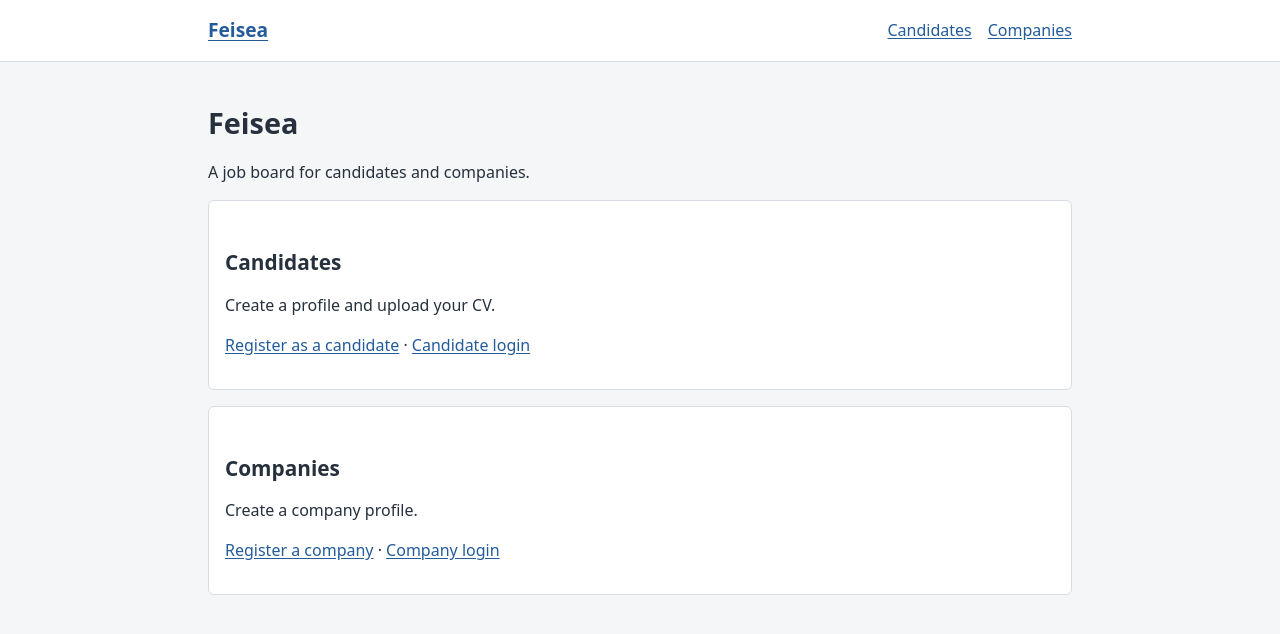
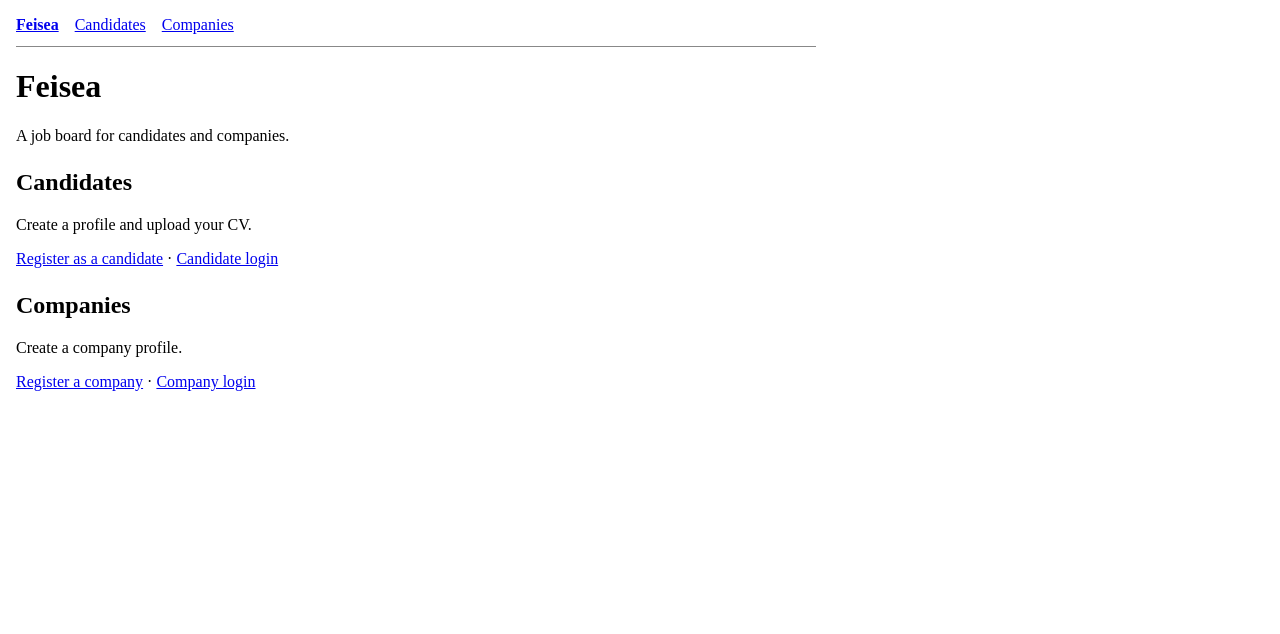
Before and after one commit to Lobby35/Feisea, a React (Vite) app in the folder frontend/: page / in a window 1280 px wide. Shown: the top 634 px of the page. Built offline with nearby package versions, Linux system fonts and the light colour scheme; no server answers.

Commit message:
[IMP] web: adjust styles

```diff
--- a/frontend/src/styles/base.css
+++ b/frontend/src/styles/base.css
@@ -1,161 +1,81 @@
-* {
-  box-sizing: border-box;
-}
-
 body {
-  margin: 0;
-  background: #f5f6f8;
-  color: #26313d;
-  font-family: system-ui, sans-serif;
-  line-height: 1.5;
+  margin: 1rem;
+  background: white;
+  color: black;
+  font-family: "Times New Roman", serif;
+  font-size: 16px;
   overflow-wrap: anywhere;
 }
 
-header {
-  background: white;
-  border-bottom: 1px solid #d8dde3;
+header, main {
+  max-width: 50rem;
 }
 
-header nav {
+header {
+  padding-bottom: 0.75rem;
+  border-bottom: 1px solid #888;
+}
+
+nav {
   display: flex;
   align-items: center;
   flex-wrap: wrap;
   gap: 1rem;
-  max-width: 56rem;
-  margin: auto;
-  padding: 1rem;
 }
 
-header nav > a:first-child {
-  margin-right: auto;
-  font-size: 1.2rem;
-  font-weight: 700;
+nav > a:first-child {
+  font-weight: bold;
 }
 
-header img {
-  display: block;
-  border-radius: 50%;
+nav img, svg {
+  vertical-align: middle;
+}
+
+nav img {
   object-fit: cover;
 }
 
-main {
-  max-width: 56rem;
-  margin: auto;
-  padding: 1.5rem 1rem 3rem;
-}
-
-h1, h2, h3 {
-  line-height: 1.25;
-}
-
-h1 {
-  font-size: 1.8rem;
-}
-
-h2 {
-  margin-top: 2rem;
-  font-size: 1.3rem;
-}
-
-a {
-  color: #235b9b;
-  text-underline-offset: 0.15em;
-}
-
 form {
-  max-width: 40rem;
+  max-width: 38rem;
   margin: 1rem 0;
 }
 
-fieldset, section {
+fieldset {
   min-width: 0;
-  margin: 1rem 0;
-  padding: 1rem;
-  border: 1px solid #d8dde3;
-  border-radius: 6px;
-  background: white;
-}
-
-legend, label {
-  font-weight: 500;
-}
-
-input, textarea, select, button {
-  font: inherit;
+  padding: 0.75rem;
+  border: 1px solid #888;
 }
 
 input:not([type="checkbox"]), textarea, select {
+  box-sizing: border-box;
   width: 100%;
   max-width: 100%;
-  margin-top: 0.3rem;
-  padding: 0.5rem;
-  border: 1px solid #aeb8c4;
-  border-radius: 4px;
-  background: white;
-  color: inherit;
+  margin-top: 0.25rem;
+  padding: 0.2rem;
+}
+
+button {
+  padding: 0.25rem 0.5rem;
+  cursor: pointer;
+}
+
+button:disabled {
+  cursor: default;
 }
 
 textarea {
   resize: vertical;
 }
 
-button {
-  display: inline-flex;
-  align-items: center;
-  justify-content: center;
-  max-width: 100%;
-  padding: 0.5rem 0.85rem;
-  border: 1px solid #aeb8c4;
-  border-radius: 4px;
-  background: #edf1f5;
-  color: inherit;
-  cursor: pointer;
-}
-
-button:hover:not(:disabled) {
-  background: #dfe7ef;
-}
-
-button[type="submit"] {
-  border-color: #235b9b;
-  background: #235b9b;
-  color: white;
-}
-
-button[type="submit"]:hover:not(:disabled) {
-  background: #194577;
-}
-
-:disabled {
-  opacity: 0.65;
-  cursor: default;
-}
-
-:focus-visible {
-  outline: 2px solid #235b9b;
-  outline-offset: 3px;
+section {
+  margin: 1.5rem 0;
 }
 
 [role="status"] {
-  padding: 0.75rem;
-  border-left: 3px solid #235b9b;
-  background: #e9f0f8;
-}
-
-#password-requirements {
-  padding-left: 1.3rem;
-  font-size: 0.9rem;
-}
-
-#password-requirements s {
-  color: #27633a;
+  padding: 0.5rem;
+  border: 1px solid #888;
 }
 
 main img {
   max-width: 100%;
-  border-radius: 6px;
 }
-
-svg {
-  display: block;
-}
```
